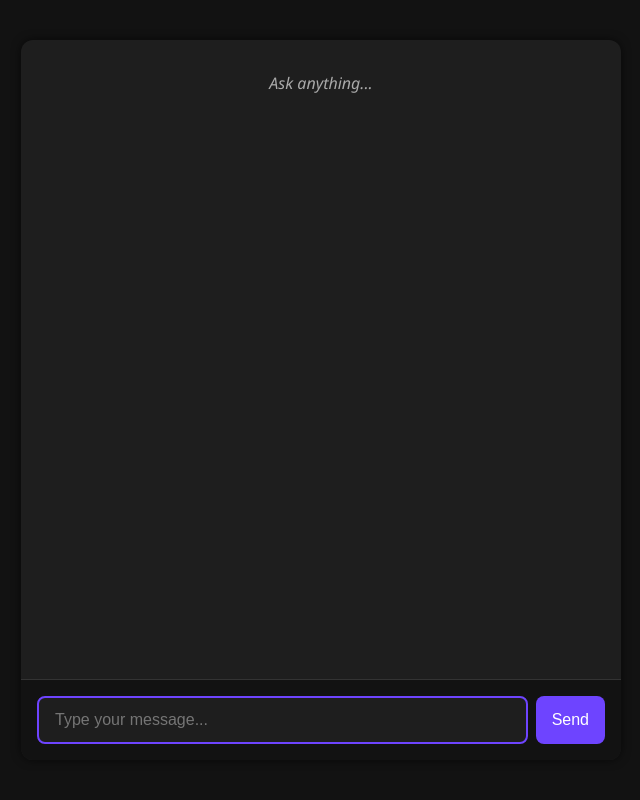
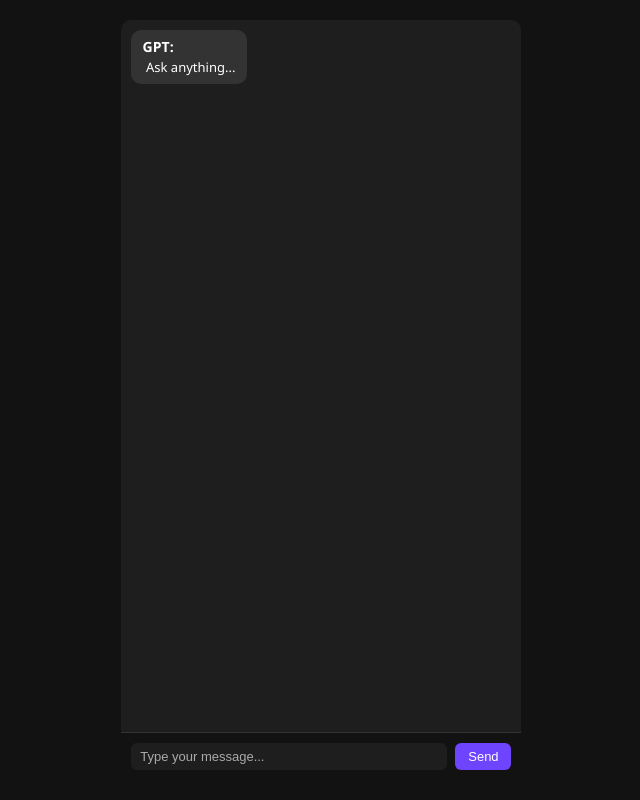
Before and after one commit to leonettibasedgod/HomeGPT_SECS, a plain HTML site: page public/index.html in a window 1280 px wide. Shown: the whole page, without its empty margins (319-959 px from the left). Drawn offline with Linux system fonts and the light colour scheme.

Commit message:
Updated UI
smaller font

```diff
--- a/public/index.html
+++ b/public/index.html
@@ -8,11 +8,13 @@
     * {
       box-sizing: border-box;
     }
+
     body {
       margin: 0;
+      font-family: 'Segoe UI', sans-serif;
+      font-size: 13px;
       background: #121212;
       color: white;
-      font-family: 'Segoe UI', Tahoma, Geneva, Verdana, sans-serif;
       height: 100vh;
       display: flex;
       justify-content: center;
@@ -20,98 +22,100 @@
     }
 
     #chat-container {
-      background: #1e1e1e;
-      border-radius: 12px;
       width: 100%;
-      max-width: 600px;
-      height: 90vh;
+      max-width: 400px;
+      height: 95vh;
       display: flex;
       flex-direction: column;
+      background: #1e1e1e;
+      border-radius: 10px;
       overflow: hidden;
-      box-shadow: 0 0 10px rgba(0,0,0,0.6);
     }
 
     #messages {
       flex: 1;
       overflow-y: auto;
-      padding: 1rem;
+      padding: 0.6rem;
       display: flex;
       flex-direction: column;
       gap: 0.5rem;
+      scroll-behavior: smooth;
     }
 
     .message {
-      max-width: 80%;
-      padding: 0.7rem 1rem;
+      max-width: 85%;
+      padding: 0.5rem 0.75rem;
       border-radius: 10px;
       white-space: pre-wrap;
-      line-height: 1.4;
+      line-height: 1.3;
+      word-wrap: break-word;
     }
 
     .user {
       align-self: flex-end;
       background: #6e44ff;
+      color: white;
       text-align: right;
     }
 
     .gpt {
       align-self: flex-start;
       background: #333;
+      color: white;
     }
 
     .message strong {
+      font-weight: bold;
       display: block;
-      font-weight: bold;
       margin-bottom: 0.2rem;
+      font-size: 14px;
     }
 
     #input-area {
       display: flex;
-      padding: 1rem;
+      padding: 0.6rem;
       background: #121212;
       border-top: 1px solid #333;
     }
 
     #input {
       flex: 1;
-      padding: 0.8rem 1rem;
-      border: 2px solid #6e44ff;
-      border-radius: 8px;
-      font-size: 1rem;
+      padding: 0.4rem 0.6rem;
+      border: none;
+      border-radius: 6px;
+      font-size: 13px;
       background: #1e1e1e;
       color: white;
+      outline: none;
+    }
+
+    #input::placeholder {
+      color: #aaa;
     }
 
     button {
       margin-left: 0.5rem;
+      padding: 0.4rem 0.8rem;
       background: #6e44ff;
       color: white;
       border: none;
-      padding: 0.8rem 1rem;
-      font-size: 1rem;
-      border-radius: 8px;
+      border-radius: 6px;
       cursor: pointer;
-      transition: background 0.3s ease;
+      font-size: 13px;
     }
 
     button:hover {
-      background: #5a34cc;
-    }
-
-    #chat-container:has(#messages:empty)::before {
-      content: "Ask anything...";
-      color: #aaa;
-      text-align: center;
-      margin-top: 2rem;
-      font-style: italic;
+      background: #7c5bff;
     }
   </style>
 </head>
 <body>
   <div id="chat-container">
-    <div id="messages"></div>
+    <div id="messages">
+      <div class="message gpt"><strong>GPT:</strong> Ask anything...</div>
+    </div>
     <div id="input-area">
-      <input type="text" id="input" placeholder="Type your message..." autocomplete="off" />
+      <input type="text" id="input" placeholder="Type your message..." />
       <button onclick="sendMessage()">Send</button>
     </div>
   </div>
@@ -119,6 +123,14 @@
   <script>
     const input = document.getElementById("input");
     const messages = document.getElementById("messages");
+
+    function appendMessage(role, text) {
+      const div = document.createElement("div");
+      div.className = `message ${role}`;
+      div.innerHTML = `<strong>${role === 'user' ? 'You' : 'GPT'}:</strong> ${text}`;
+      messages.appendChild(div);
+      messages.scrollTop = messages.scrollHeight;
+    }
 
     input.addEventListener("keypress", function(e) {
       if (e.key === "Enter") sendMessage();
@@ -128,7 +140,7 @@
       const userMessage = input.value.trim();
       if (!userMessage) return;
 
-      addMessage("You", userMessage, "user");
+      appendMessage("user", userMessage);
       input.value = "";
 
       try {
@@ -138,18 +150,10 @@
           body: JSON.stringify({ message: userMessage })
         });
         const data = await res.json();
-        addMessage("GPT", data.message || "No response.", "gpt");
+        appendMessage("gpt", data.message || "No response.");
       } catch (err) {
-        addMessage("GPT", "Failed to reach the API.", "gpt");
+        appendMessage("gpt", "Error talking to the API.");
       }
-    }
-
-    function addMessage(sender, text, type) {
-      const div = document.createElement("div");
-      div.className = `message ${type}`;
-      div.innerHTML = `<strong>${sender}:</strong> ${text}`;
-      messages.appendChild(div);
-      messages.scrollTop = messages.scrollHeight;
     }
   </script>
 </body>
```
